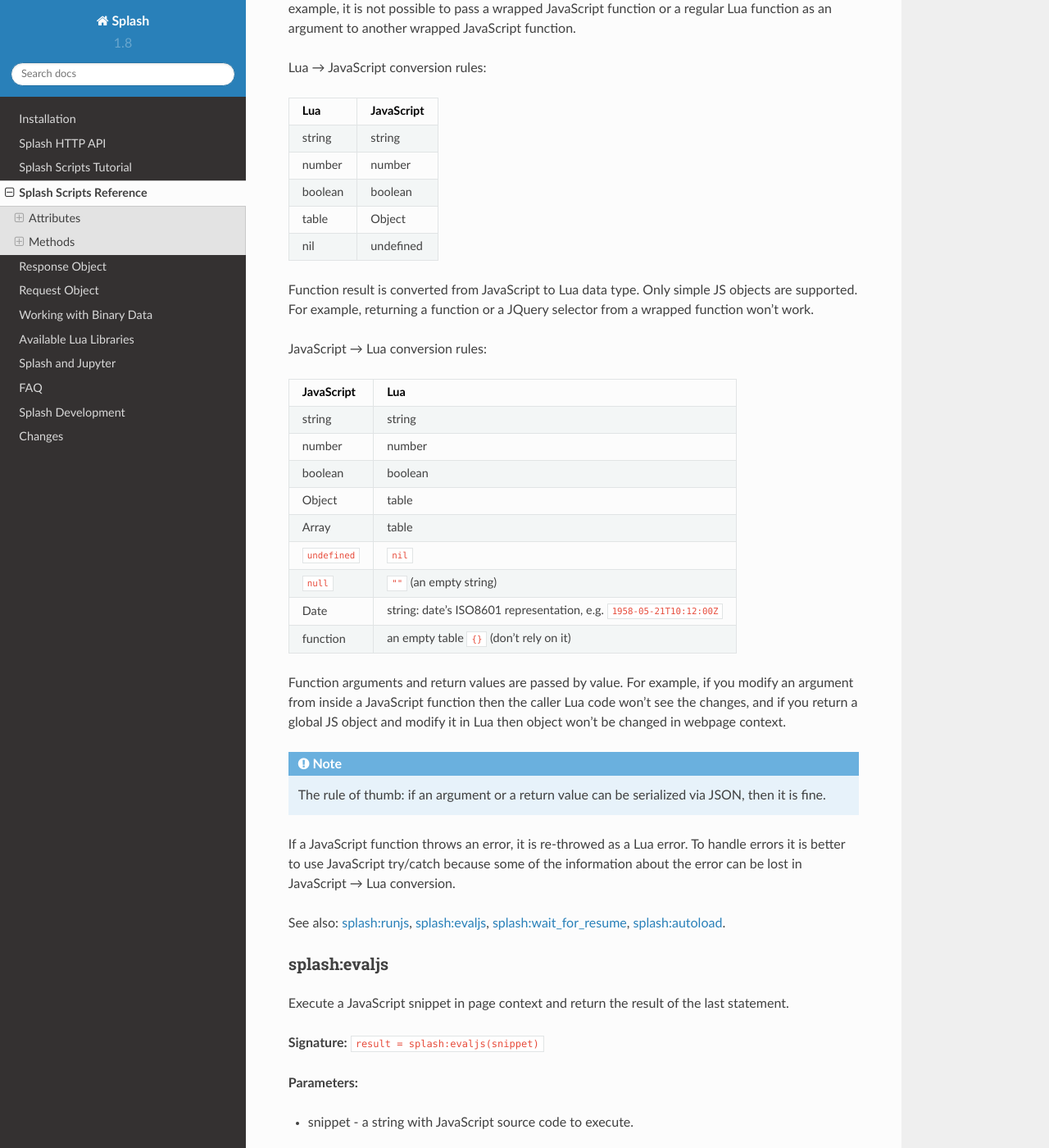
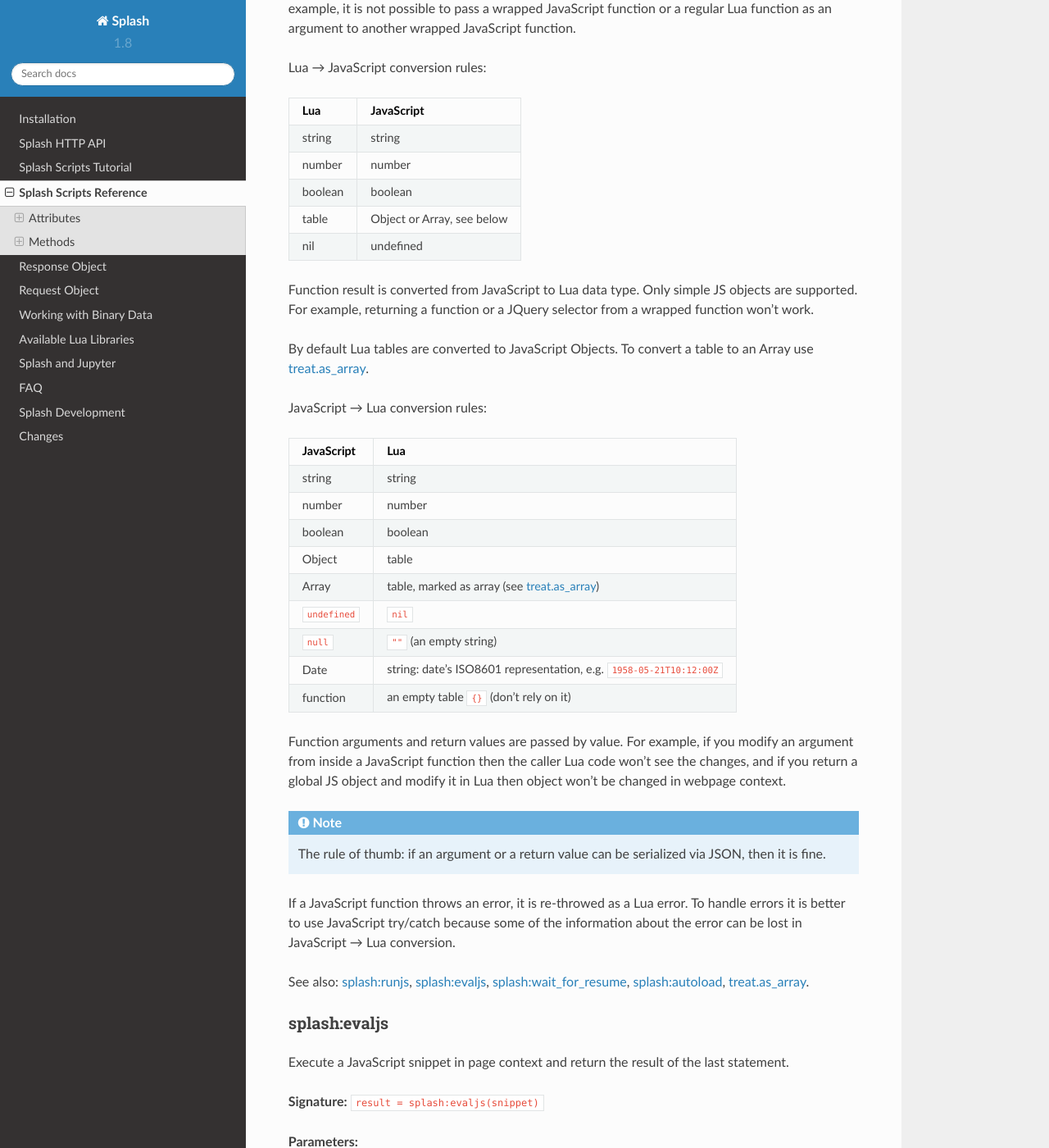
Before and after one commit to scrapinghub/splash, a Sphinx documentation site: the page built from docs/scripting-ref.rst, in a window 1280 px wide and 1400 px high, scrolled down 5724 px. Shown: the whole window at 82% size. Built offline with Sphinx 7.4.7 and the Read the Docs theme 2.0.0, drawn with Linux system fonts in a browser that asks for light colours.

Commit message:
treat.as_array can be used with splash:jsfunc

```diff
--- a/docs/scripting-libs.rst
+++ b/docs/scripting-libs.rst
@@ -225,7 +225,7 @@
 treat.as_array
 --------------
 
-Mark a Lua table as an array (for JSON encoding).
+Mark a Lua table as an array (for JSON encoding and Lua -> JS conversions).
 
 **Signature:** ``tbl = treat.as_array(tbl)``
 
--- a/docs/scripting-ref.rst
+++ b/docs/scripting-ref.rst
@@ -312,19 +312,22 @@
 
 Lua → JavaScript conversion rules:
 
-==============  =================
+==============  ==========================
 Lua             JavaScript
-==============  =================
+==============  ==========================
 string          string
 number          number
 boolean         boolean
-table           Object
+table           Object or Array, see below
 nil             undefined
-==============  =================
+==============  ==========================
 
 Function result is converted from JavaScript to Lua data type. Only simple
 JS objects are supported. For example, returning a function or a
 JQuery selector from a wrapped function won't work.
+
+By default Lua tables are converted to JavaScript Objects. To convert
+a table to an Array use :ref:`treat-as-array`.
 
 .. _js-lua-conversion-rules:
 
@@ -337,7 +340,7 @@
 number          number
 boolean         boolean
 Object          table
-Array           table
+Array           table, marked as array (see :ref:`treat-as-array`)
 ``undefined``   ``nil``
 ``null``        ``""`` (an empty string)
 Date            string: date's ISO8601 representation, e.g. ``1958-05-21T10:12:00Z``
@@ -359,7 +362,7 @@
 information about the error can be lost in JavaScript → Lua conversion.
 
 See also: :ref:`splash-runjs`, :ref:`splash-evaljs`, :ref:`splash-wait-for-resume`,
-:ref:`splash-autoload`.
+:ref:`splash-autoload`, :ref:`treat-as-array`.
 
 .. _splash-evaljs:
 
```
Also changed, not shown: other parts of docs/scripting-libs.rst (+2 -1 lines), 2 other files.
